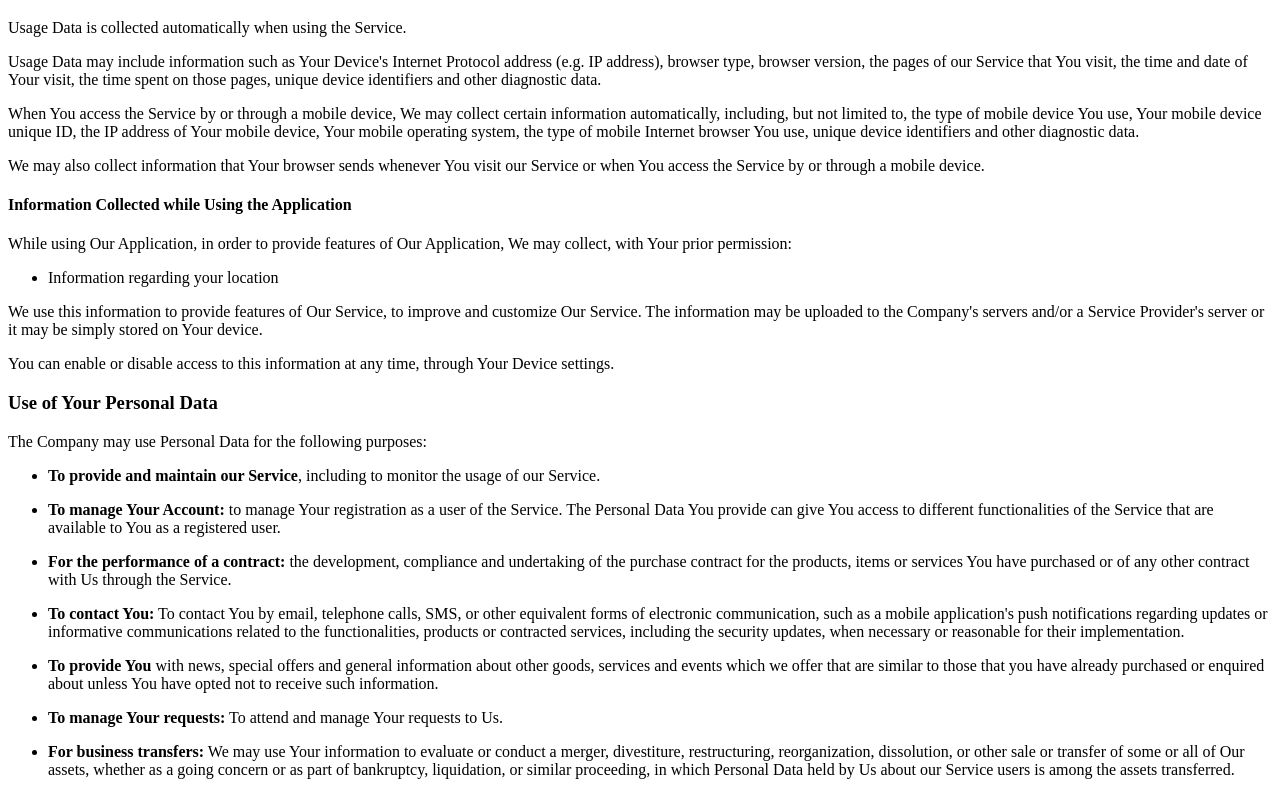
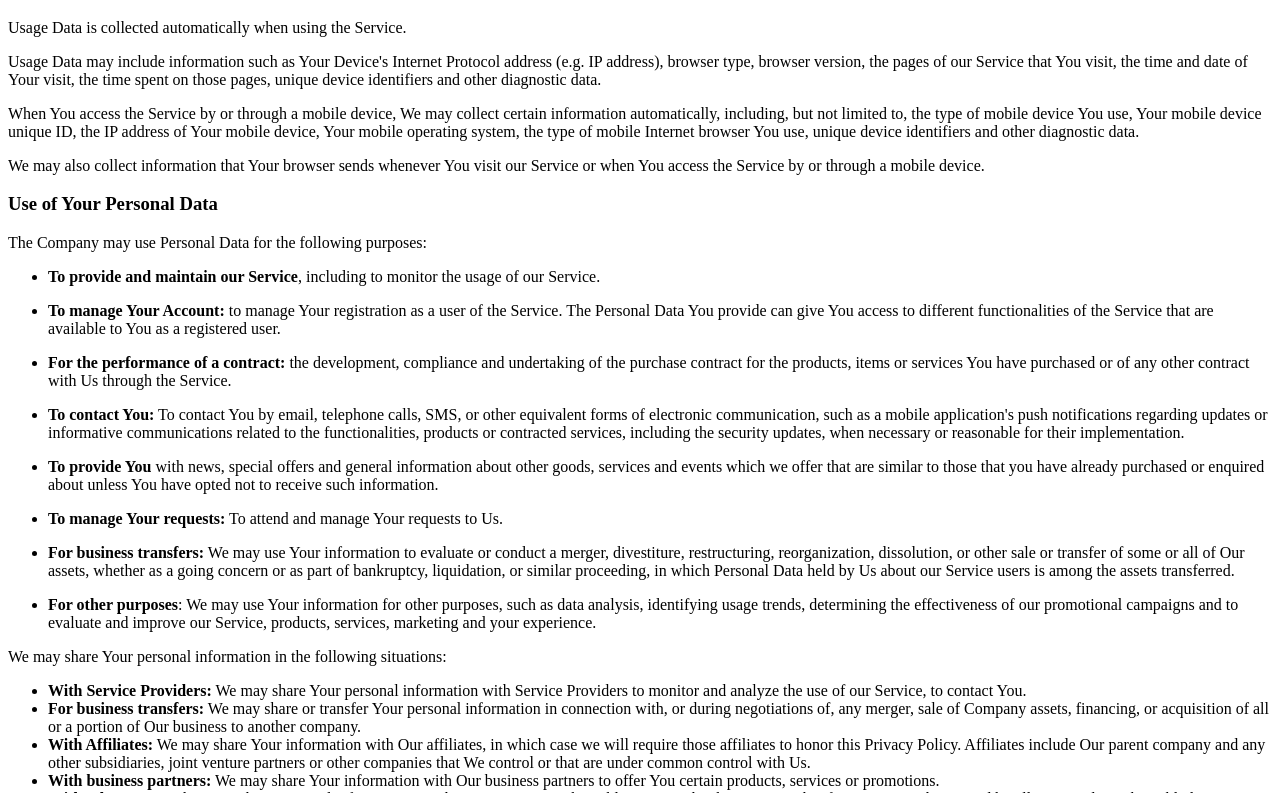
Before and after one commit to AndorLundgren/privacy-policy, a plain HTML site: page index.html in a window 1280 px wide. Shown: the part 1094-1887 px from the top of the page. Drawn offline with Linux system fonts and the light colour scheme.

Commit message:
change: updated policy to include that I only show unpersonal ads and thus not store location (according to ChatGtp)

```diff
--- a/index.html
+++ b/index.html
@@ -8,7 +8,7 @@
 <body>
 
 <h1>Privacy Policy</h1>
-<p>Last updated: September 20, 2024</p>
+<p>Last updated: September 22, 2024</p>
 <p>This Privacy Policy describes Our policies and procedures on the collection, use and disclosure of Your information when You use the Service and tells You about Your privacy rights and how the law protects You.</p>
 <p>We use Your Personal data to provide and improve the Service. By using the Service, You agree to the collection and use of information in accordance with this Privacy Policy. This Privacy Policy has been created with the help of the <a href="https://www.termsfeed.com/privacy-policy-generator/" target="_blank">Privacy Policy Generator</a>.</p>
 <h2>Interpretation and Definitions</h2>
@@ -63,13 +63,6 @@
 <p>Usage Data may include information such as Your Device's Internet Protocol address (e.g. IP address), browser type, browser version, the pages of our Service that You visit, the time and date of Your visit, the time spent on those pages, unique device identifiers and other diagnostic data.</p>
 <p>When You access the Service by or through a mobile device, We may collect certain information automatically, including, but not limited to, the type of mobile device You use, Your mobile device unique ID, the IP address of Your mobile device, Your mobile operating system, the type of mobile Internet browser You use, unique device identifiers and other diagnostic data.</p>
 <p>We may also collect information that Your browser sends whenever You visit our Service or when You access the Service by or through a mobile device.</p>
-<h4>Information Collected while Using the Application</h4>
-<p>While using Our Application, in order to provide features of Our Application, We may collect, with Your prior permission:</p>
-<ul>
-<li>Information regarding your location</li>
-</ul>
-<p>We use this information to provide features of Our Service, to improve and customize Our Service. The information may be uploaded to the Company's servers and/or a Service Provider's server or it may be simply stored on Your device.</p>
-<p>You can enable or disable access to this information at any time, through Your Device settings.</p>
 <h3>Use of Your Personal Data</h3>
 <p>The Company may use Personal Data for the following purposes:</p>
 <ul>
```
